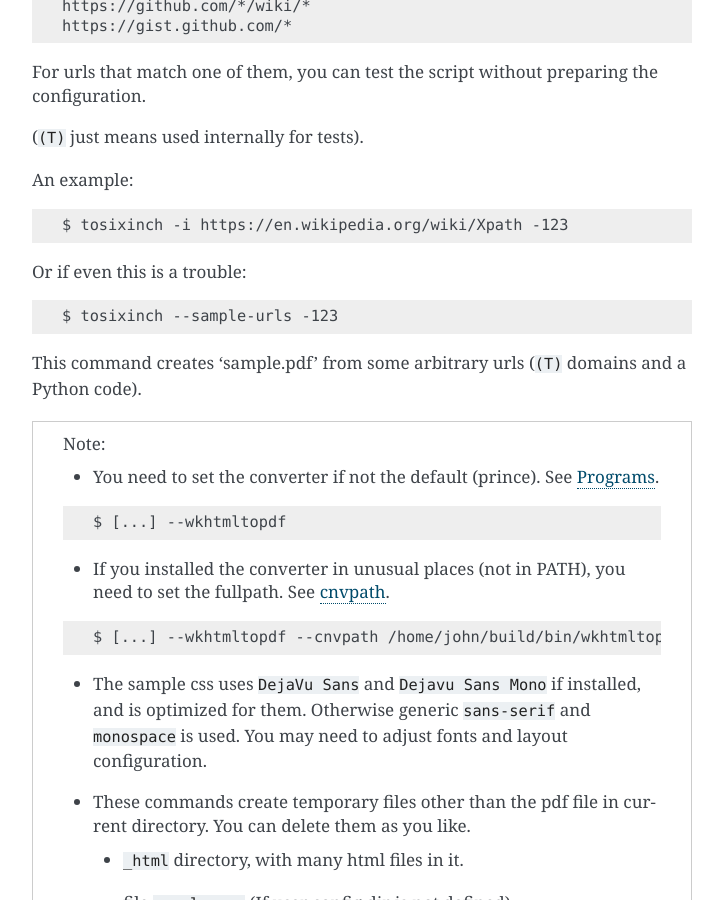
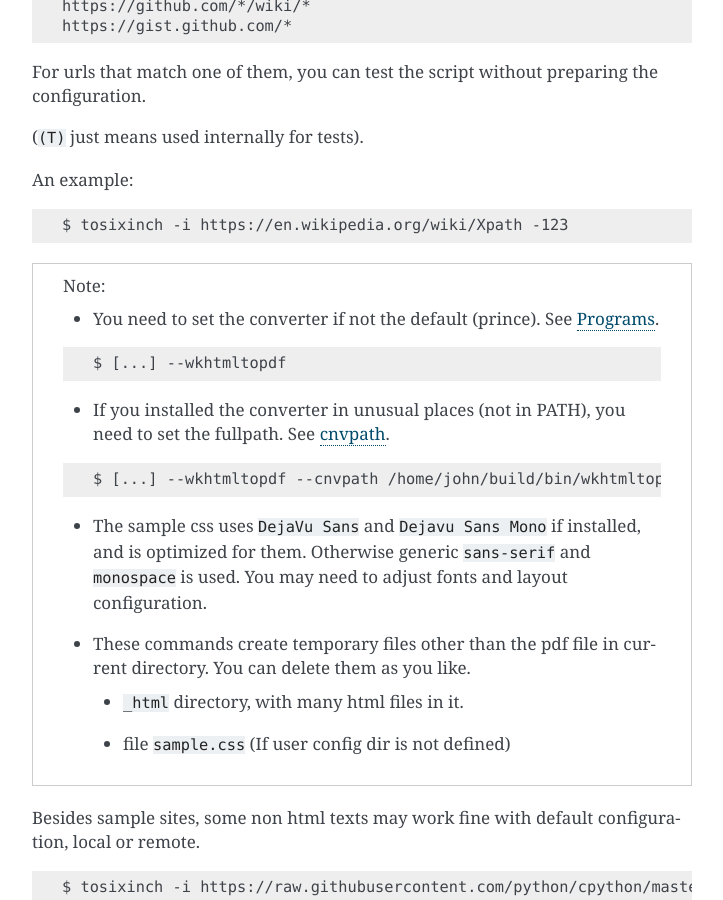
Before and after one commit to openandclose/tosixinch, a Sphinx documentation site: the page built from docs/intro.rst, in a window 1280 px wide and 900 px high, scrolled down 3894 px. Shown: the whole window, without its empty margins (388-1111 px from the left). Built offline with Sphinx 7.4.7, drawn with Linux system fonts in a browser that asks for light colours.

Commit message:
Cut '--sample-urls' option [API]
It was not so useful for users,
just complicating API and doc.

Note: _test_actualrun2.py keeps using SampleURLLoader.

```diff
--- a/CHANGELOG.rst
+++ b/CHANGELOG.rst
@@ -38,6 +38,8 @@ Important changes (that users especially need to know) are marked by '**[!]**.'
 * Cut 'use_sample' option
 
 * Cut 'use_urlreplace' option
+
+* Cut '--sample-urls' option
 
 
 v0.3.0 (2020-02-24)
--- a/docs/commandline.rst
+++ b/docs/commandline.rst
@@ -118,10 +118,6 @@ Actions
     print filenames the scripts' actions would create  (0=url, 1=Downloaded_Files, 2=Extracted_Files, 3=pdfname, all=0<tab>1<tab>2)
 
         choices=0, 1, 2, 3, all
-
-.. option:: --sample-urls
-
-    inject sample urls
 
 Programs
 --------
--- a/docs/intro.rst
+++ b/docs/intro.rst
@@ -193,14 +193,6 @@ An example::
 
     $ tosixinch -i https://en.wikipedia.org/wiki/Xpath -123
 
-Or if even this is a trouble::
-
-    $ tosixinch --sample-urls -123
-
-This command creates 'sample.pdf'
-from some arbitrary urls
-(``(T)`` domains and a Python code).
-
 .. note::
 
     * You need to set the converter if not the default (prince).
@@ -230,12 +222,12 @@ from some arbitrary urls
       * ``_html`` directory, with many html files in it.
       * file ``sample.css`` (If user config dir is not defined)
 
-    * Besides sample sites,
-      some non html texts may work fine with default configuration, local or remote.
+Besides sample sites,
+some non html texts may work fine with default configuration, local or remote.
 
-    .. code-block:: none
+.. code-block:: none
 
-        $ tosixinch -i https://raw.githubusercontent.com/python/cpython/master/Lib/textwrap.py -123
+    $ tosixinch -i https://raw.githubusercontent.com/python/cpython/master/Lib/textwrap.py -123
 
 
 Example
```
Also changed, not shown: 3 other files.
